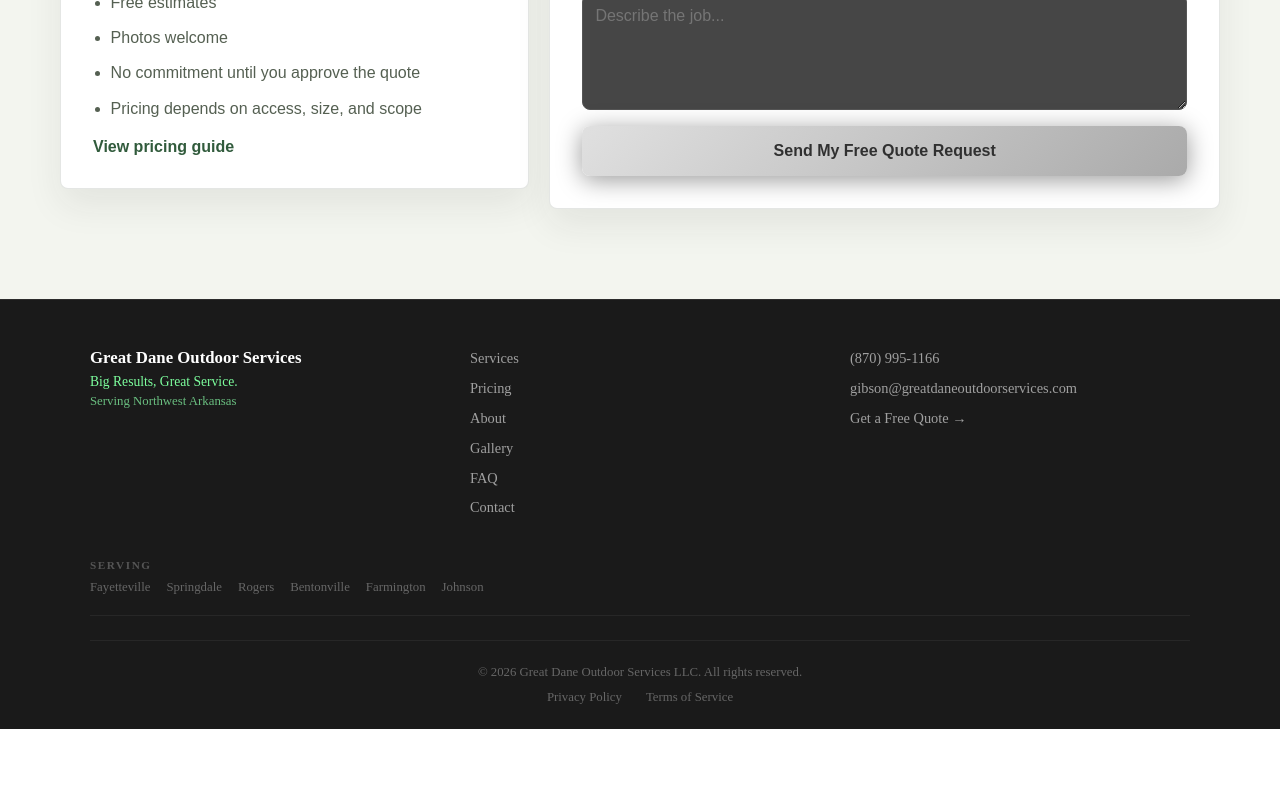
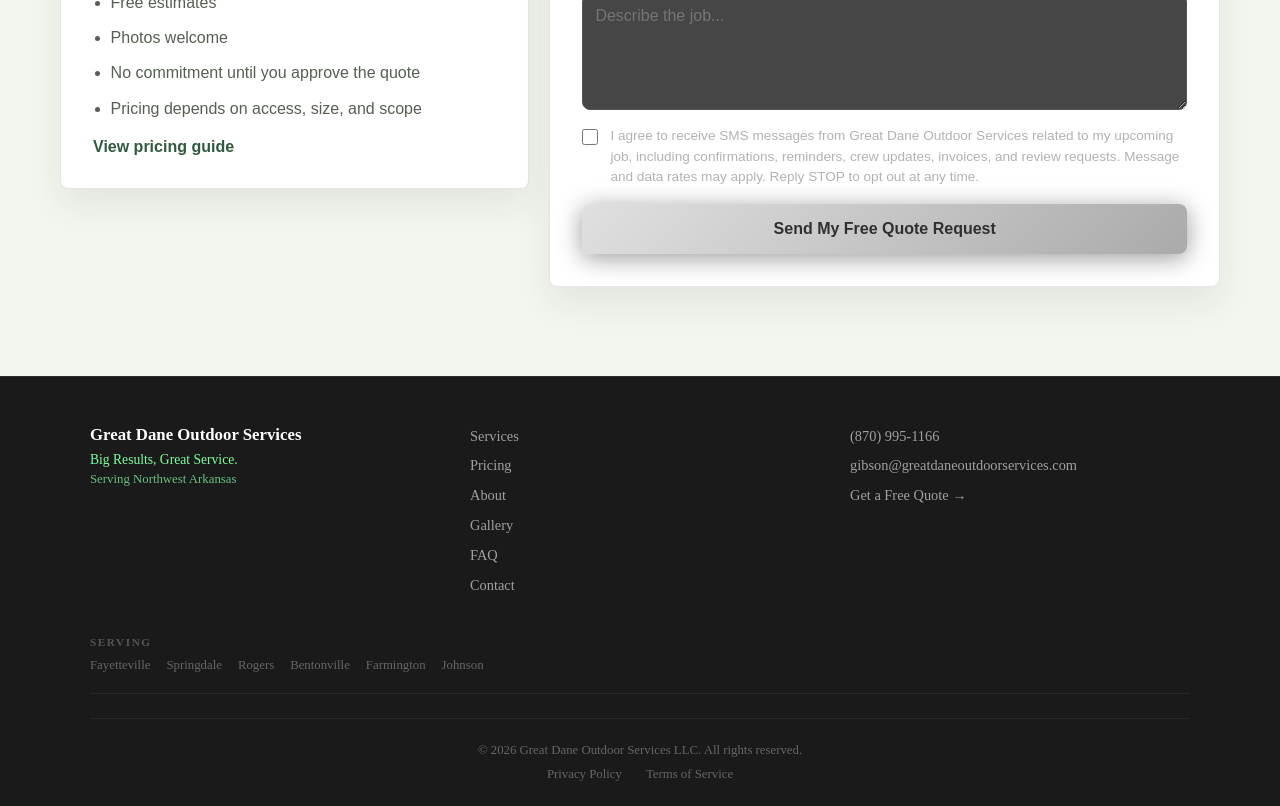
Before and after one commit to gpillow/Great-Dane-Outdoor-Services, a Next.js app: page /contact in a window 1280 px wide. Shown: the part 1040-1846 px from the top of the page. Before the commit the page ends 1769 px from the top, so only its background shows below. Built offline with nearby package versions, Linux system fonts and the light colour scheme.

Commit message:
Quote form: add explicit SMS consent checkbox for Twilio A2P compliance
Unchecked by default. Consent value sent to CRM as sms_consent boolean
so there's a timestamped record of opt-in per submission.

Co-Authored-By: Claude Sonnet 4.6 <noreply@anthropic.com>

```diff
--- a/components/QuoteForm.tsx
+++ b/components/QuoteForm.tsx
@@ -27,6 +27,7 @@ export default function QuoteForm() {
             city: data.city,
             preferred_date: data.date || null,
             description: data.description,
+            sms_consent: data.sms_consent === 'on',
           }),
           headers: { 'Content-Type': 'application/json' },
         }),
@@ -78,6 +79,16 @@ export default function QuoteForm() {
       <input name="city" required placeholder="City / ZIP Code" style={inputStyle} />
       <input name="date" type="date" style={inputStyle} />
       <textarea name="description" required rows={5} placeholder="Describe the job..." style={{ ...inputStyle, fontFamily: 'inherit' }} />
+      <label style={{ display: 'flex', gap: '0.75rem', alignItems: 'flex-start', cursor: 'pointer' }}>
+        <input
+          name="sms_consent"
+          type="checkbox"
+          style={{ marginTop: '3px', accentColor: '#7dff9e', width: '16px', height: '16px', flexShrink: 0, cursor: 'pointer' }}
+        />
+        <span style={{ color: '#b2b2b2', fontSize: '0.85rem', lineHeight: 1.5 }}>
+          I agree to receive SMS messages from Great Dane Outdoor Services related to my upcoming job, including confirmations, reminders, crew updates, invoices, and review requests. Message and data rates may apply. Reply STOP to opt out at any time.
+        </span>
+      </label>
       {error && <p style={{ color: '#ff6b6b' }}>{error}</p>}
       <button type="submit" disabled={loading} style={{ background: loading ? '#555' : 'linear-gradient(135deg, #e0e0e0, #aaa)', color: '#303030', border: 'none', borderRadius: '8px', padding: '1rem', fontSize: '1rem', fontWeight: 800, cursor: loading ? 'not-allowed' : 'pointer', boxShadow: '0 4px 24px rgba(0,0,0,0.4)' }}>
         {loading ? 'Sending...' : 'Send My Free Quote Request'}
```
